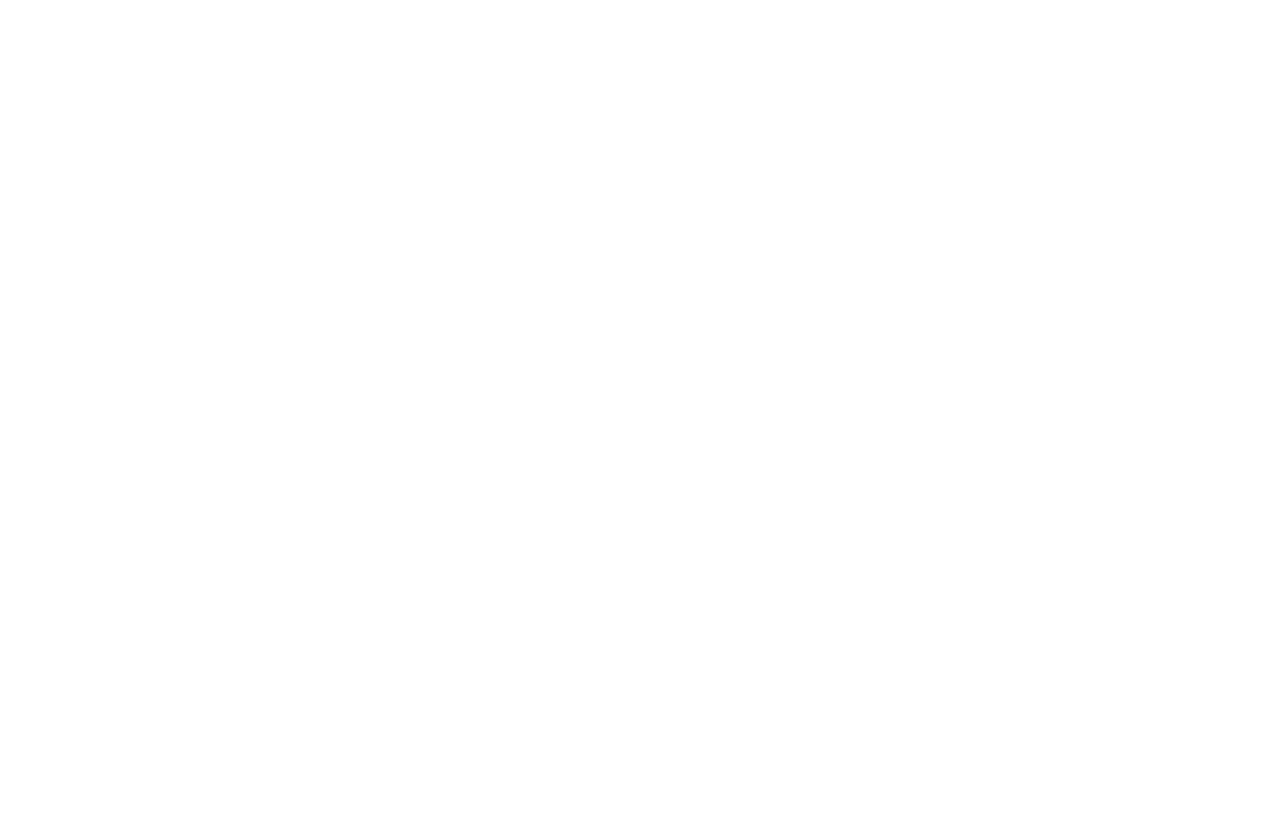
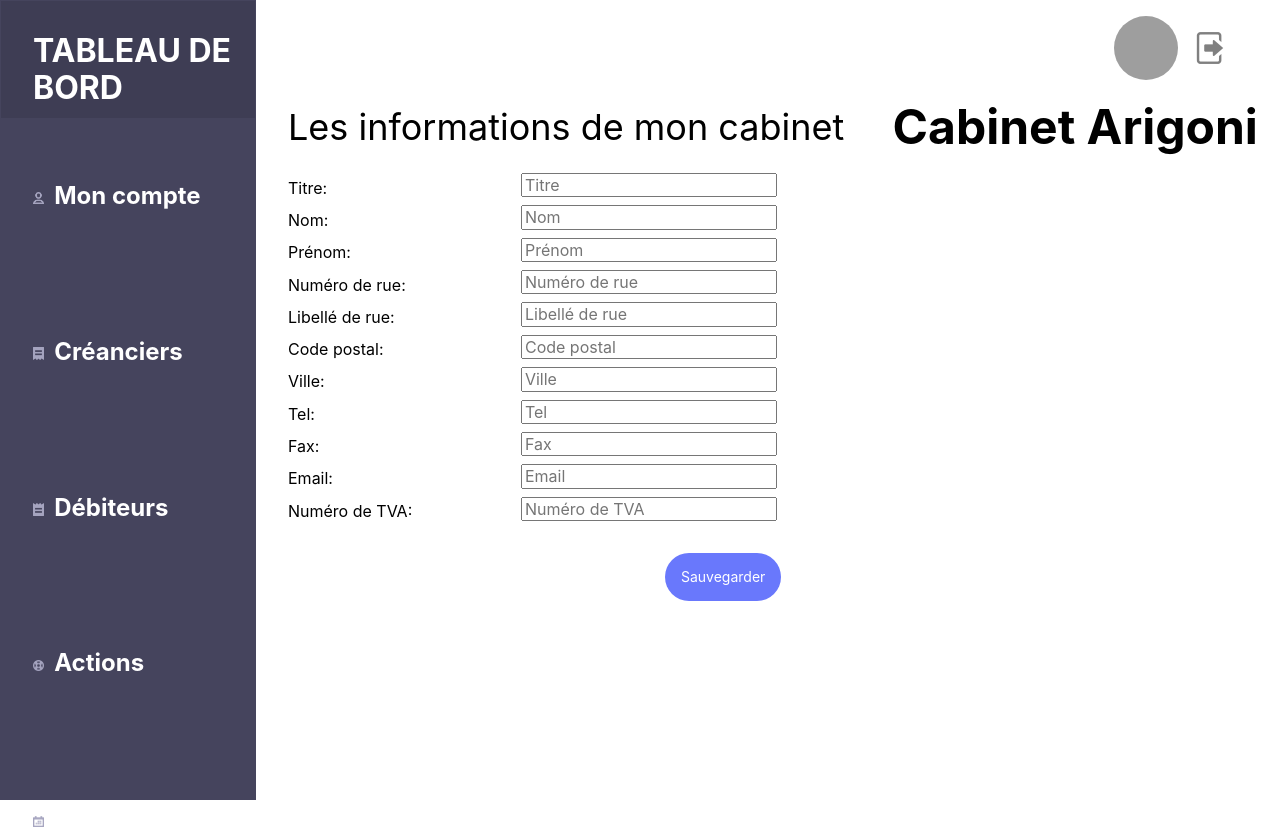
Before and after one commit to WildCodeSchool/paris-js-0918-groupe2-react, a React (Create React App) app: page /dashboard/moncompte in a window 1280 px wide. Before the commit the page ends 800 px from the top, so only its background shows below. Built offline with nearby package versions, Linux system fonts and the light colour scheme; grey boxes are pictures that could not be loaded.

Commit message:
Added full routing functionnality

```diff
--- a/src/App.js
+++ b/src/App.js
@@ -3,10 +3,6 @@
 import { Switch, Route } from "react-router-dom";
 import dashboard from "./components/dashboard";
 import Login from "./components/LoginPage";
-import creanciers from "./components/creanciers";
-import debiteurs from "./components/debiteurs";
-import actions from "./components/actions";
-import Historique from "./components/Historique";
 
 class App extends Component {
   render() {
@@ -14,11 +10,8 @@
       <div>
         <Switch>
           <Route exact path="/" component={Login} />
-          <Route exact path="/dashboard" component={dashboard} />
-          <Route exact path="/creanciers" component={creanciers} />
-          <Route exact path="/debiteurs" component={debiteurs} />
-          <Route exact path="/actions" component={actions} />
-          <Route exact path="/historique" component={Historique} />
+          <Route exact path="/dashboard/moncompte" component={dashboard} />
+          <Route path="/dashboard/:composant" component={dashboard} />
         </Switch>
       </div>
     );
--- a/src/components/LoginPage.js
+++ b/src/components/LoginPage.js
@@ -28,7 +28,7 @@
         </div>
 
         <div className="fl w-100 tc">
-          <NavLink to="/dashboard">
+          <NavLink to="/dashboard/moncompte">
             <span
               className="f6 link dim br1 ph3 pv2 mt2 mb4 dib white bg-dark-blue"
               href="#0"
--- a/src/components/Nav.js
+++ b/src/components/Nav.js
@@ -17,12 +17,24 @@
           </div>
           <div className="colorNav">
             <nav className="ml4 navPage">
-              <p className="f3 b db mb6 mt5 no-underline hover-white grow">
-                <img src={icone_mon_compte} alt="compte" className="iconeNav" />{" "}
-                Mon compte
-              </p>
+              <NavLink
+                to="/dashboard/moncompte"
+                onClick={() => this.props.pageChange("moncompte")}
+              >
+                <p className="f3 b db mb6 mt5 no-underline hover-white grow">
+                  <img
+                    src={icone_mon_compte}
+                    alt="compte"
+                    className="iconeNav"
+                  />{" "}
+                  Mon compte
+                </p>
+              </NavLink>
 
-              <NavLink to="/creanciers">
+              <NavLink
+                to="/dashboard/creanciers"
+                onClick={() => this.props.pageChange("creanciers")}
+              >
                 <p className="f3 b db mb6 no-underline hover-white grow">
                   <img
                     src={icone_creanciers}
@@ -32,7 +44,10 @@
                   Créanciers
                 </p>
               </NavLink>
-              <NavLink to="/debiteurs">
+              <NavLink
+                to="/dashboard/debiteurs"
+                onClick={() => this.props.pageChange("debiteurs")}
+              >
                 <p className="f3 b db mb6 no-underline hover-white grow">
                   <img
                     src={icone_debiteurs}
@@ -42,7 +57,10 @@
                   Débiteurs
                 </p>
               </NavLink>
-              <NavLink to="/actions">
+              <NavLink
+                to="/dashboard/actions"
+                onClick={() => this.props.pageChange("actions")}
+              >
                 <p className="f3 b db mb6 no-underline hover-white grow">
                   <img
                     src={icone_centre_actions}
@@ -52,7 +70,10 @@
                   Actions
                 </p>
               </NavLink>
-              <NavLink to="/historique">
+              <NavLink
+                to="/dashboard/historique"
+                onClick={() => this.props.pageChange("historique")}
+              >
                 <p className="f3 b db no-underline hover-white grow">
                   <img
                     src={icone_historique}
--- a/src/components/dashboard.js
+++ b/src/components/dashboard.js
@@ -1,26 +1,95 @@
 import React, { Component } from "react";
 import Compte from "./compte";
+import Creanciers from "./creanciers";
+import Debiteurs from "./debiteurs";
+import Historique from "./Historique";
+import Actions from "./actions";
 import Header from "./Header";
 import Nav from "./Nav";
 
 class Dashboard extends Component {
-  state = {};
+  state = {
+    activePage: "moncompte"
+  };
+
+  handlePageChange = activePage => {
+    this.setState({
+      activePage: activePage
+    });
+  };
+
   render() {
+    if (this.state.activePage === "moncompte") {
       return (
         <div>
           <div className="fl w-20">
-          <Nav />
+            <Nav pageChange={this.handlePageChange} />
           </div>
           <div className="fl w-80">
             <Header />
-          {/* <Creanciers /> */}
-          {/* <Actions /> */}
             <Compte />
+            {/* <button onClick={() => this.handlePageChange()}>
+              Changer vers historique
+            </button>
+            <p>{this.props.match.params.composant}</p> */}
           </div>
-        {/* <Debiteurs /> */}
-        {/* <Formulairecreancier /> */}
         </div>
       );
+    } else if (this.state.activePage === "creanciers") {
+      return (
+        <div>
+          <div className="fl w-20">
+            <Nav pageChange={this.handlePageChange} />
+          </div>
+          <div className="fl w-80">
+            <Header />
+            <Creanciers />
+          </div>
+        </div>
+      );
+    } else if (this.state.activePage === "debiteurs") {
+      return (
+        <div>
+          <div className="fl w-20">
+            <Nav pageChange={this.handlePageChange} />
+          </div>
+          <div className="fl w-80">
+            <Header />
+            <Debiteurs />
+          </div>
+        </div>
+      );
+    } else if (this.state.activePage === "actions") {
+      return (
+        <div>
+          <div className="fl w-20">
+            <Nav pageChange={this.handlePageChange} />
+          </div>
+          <div className="fl w-80">
+            <Header />
+            <Actions />
+          </div>
+        </div>
+      );
+    } else if (this.state.activePage === "historique") {
+      return (
+        <div>
+          <div className="fl w-20">
+            <Nav pageChange={this.handlePageChange} />
+          </div>
+          <div className="fl w-80">
+            <Header />
+            <Historique />
+          </div>
+        </div>
+      );
+    } else if (this.state.activePage === "404") {
+      return (
+        <div>
+          <div className="fl w-20">Ceci est une erreur ! Aaaah !</div>
+        </div>
+      );
+    } else return null;
   }
 }
 
```
Lines whose indentation alone changed are shown as unchanged.
